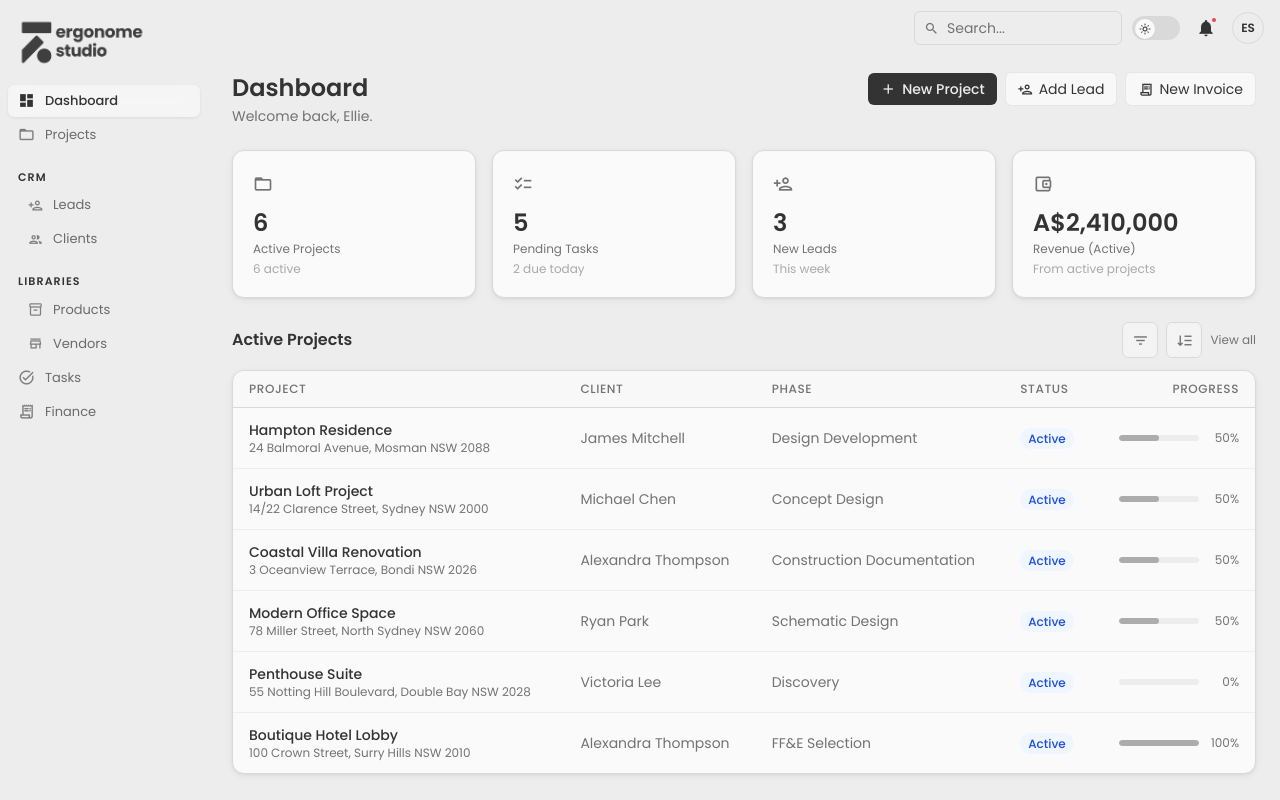
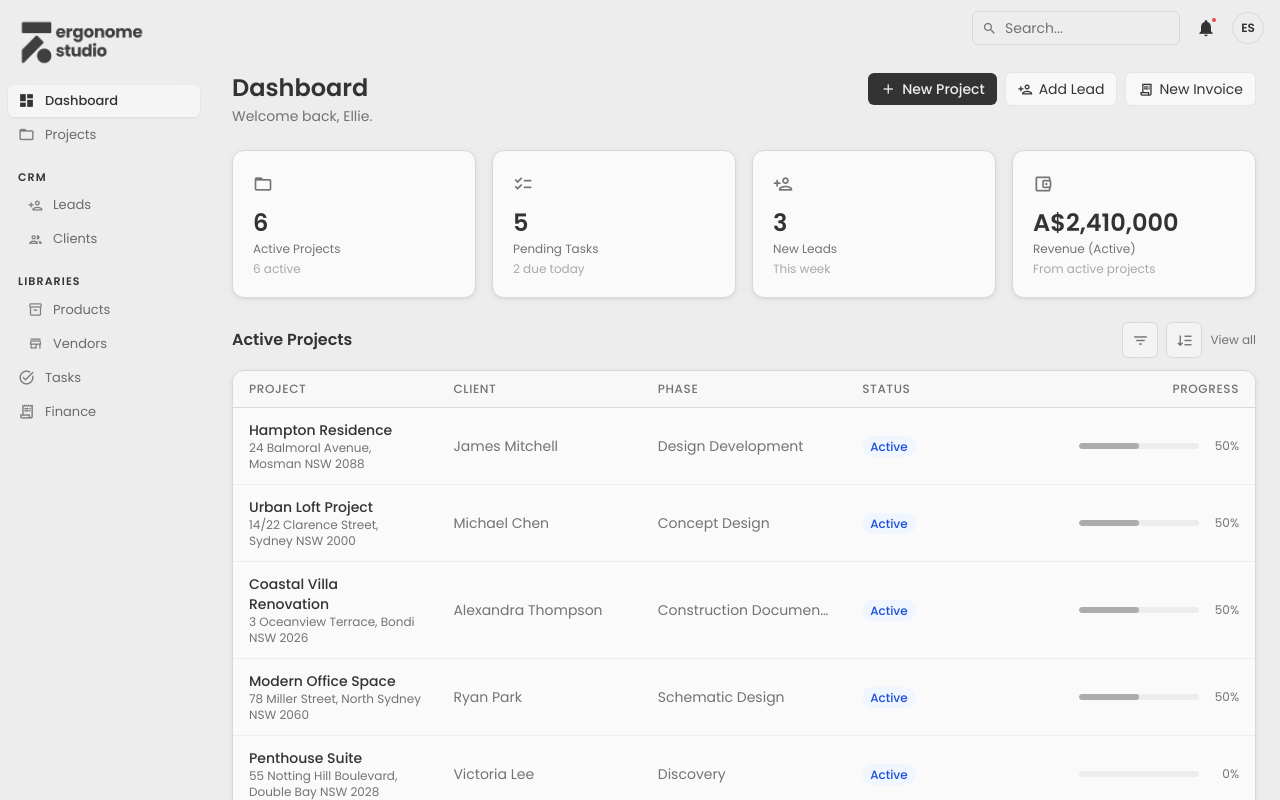
Before and after one commit to acfivemusic/studioos, a Next.js app: page /dashboard in a window 1280 px wide. Built offline with nearby package versions, Linux system fonts and the light colour scheme.

Commit message:
Updated trace

```diff
--- a/app/(app)/dashboard/page.tsx
+++ b/app/(app)/dashboard/page.tsx
@@ -232,7 +232,14 @@ export default function DashboardPage() {
           </div>
 
           <div className="card-base overflow-hidden">
-            <table className="w-full">
+            <table className="w-full table-fixed">
+              <colgroup>
+                <col className="w-1/5" />
+                <col className="w-1/5" />
+                <col className="w-1/5" />
+                <col className="w-1/5" />
+                <col className="w-1/5" />
+              </colgroup>
               <thead>
                 <tr className="border-b border-border bg-muted/20">
                   <th className="table-header text-left">Project</th>
@@ -256,15 +263,15 @@ export default function DashboardPage() {
                         <p className="font-medium text-sm">{project.name}</p>
                         <p className="text-xs text-muted-foreground">{project.address}</p>
                       </td>
-                      <td className="table-cell text-sm text-muted-foreground">{project.client?.primaryContact || '—'}</td>
-                      <td className="table-cell text-sm text-muted-foreground">{project.currentPhase}</td>
+                      <td className="table-cell text-sm text-muted-foreground overflow-hidden text-ellipsis whitespace-nowrap">{project.client?.primaryContact || '—'}</td>
+                      <td className="table-cell text-sm text-muted-foreground overflow-hidden text-ellipsis whitespace-nowrap">{project.currentPhase}</td>
                       <td className="table-cell"><ProjectStatusBadge status={project.status} /></td>
                       <td className="table-cell text-right">
                         <div className="flex items-center justify-end gap-2">
-                          <div className="w-20 h-1.5 bg-muted rounded-full overflow-hidden">
+                          <div className="flex-1 h-1.5 bg-muted rounded-full overflow-hidden max-w-[120px]">
                             <div className="h-full rounded-full transition-all" style={{ width: `${project.progress}%`, background: 'rgba(51,51,51,0.35)' }} />
                           </div>
-                          <span className="text-xs text-muted-foreground w-8 text-right">{project.progress}%</span>
+                          <span className="text-xs text-muted-foreground w-8 text-right flex-shrink-0">{project.progress}%</span>
                         </div>
                       </td>
                     </tr>
--- a/app/(app)/layout.tsx
+++ b/app/(app)/layout.tsx
@@ -4,7 +4,6 @@ import { ReactNode, useState, useEffect, useRef, useMemo } from 'react';
 import Link from 'next/link';
 import Image from 'next/image';
 import { usePathname } from 'next/navigation';
-import { useTheme } from 'next-themes';
 import { DesignerProvider } from '@/lib/designer-context';
 import { SettingsProvider } from '@/lib/settings-context';
 import { NotificationProvider } from '@/lib/notification-context';
@@ -14,34 +13,6 @@ import { UserMenu } from '@/components/UserMenu';
 import { mockProjects } from '@/lib/projects-data';
 import { mockClients, mockLeads } from '@/lib/crm-data';
 import { mockSchedules } from '@/lib/schedules-data';
-
-// ── Theme Toggle (pill switch style) ─────────────────────────────────────────
-function ThemeToggle() {
-  const { resolvedTheme, setTheme } = useTheme();
-  const [mounted, setMounted] = useState(false);
-  useEffect(() => setMounted(true), []);
-  if (!mounted) return <div className="w-14 h-7" />;
-  const isDark = resolvedTheme === 'dark';
-  return (
-    <button
-      onClick={() => setTheme(isDark ? 'light' : 'dark')}
-      title={isDark ? 'Switch to light mode' : 'Switch to dark mode'}
-      className={`relative w-12 h-6 rounded-full transition-colors duration-300 focus:outline-none border border-border/40 ${
-        isDark ? 'bg-foreground/30' : 'bg-foreground/10'
-      }`}
-    >
-      <span
-        className={`absolute top-0.5 left-0.5 w-5 h-5 rounded-full bg-card flex items-center justify-center shadow-sm transition-transform duration-300 ${
-          isDark ? 'translate-x-6' : 'translate-x-0'
-        }`}
-      >
-        <span className="material-icons-outlined text-foreground" style={{ fontSize: 12 }}>
-          {isDark ? 'dark_mode' : 'light_mode'}
-        </span>
-      </span>
-    </button>
-  );
-}
 
 // ── Nav items ─────────────────────────────────────────────────────────────────
 const topNav = [
@@ -309,7 +280,6 @@ function AppLayoutInner({ children }: { children: ReactNode }) {
         {/* Header — transparent, no border */}
         <header className="h-14 flex-shrink-0 sticky top-0 z-10 px-4 flex items-center justify-end gap-2.5">
           <GlobalSearch />
-          <ThemeToggle />
           <NotificationCenter />
           <UserMenu />
         </header>
--- a/components/crm/NewClientModal.tsx
+++ b/components/crm/NewClientModal.tsx
@@ -19,7 +19,7 @@ export function NewClientModal({ onClose }: NewClientModalProps) {
     setForm((prev) => ({ ...prev, [field]: value }));
 
   return (
-    <div className="fixed inset-0 z-50 flex items-center justify-center">
+    <div className="fixed inset-0 z-[60] flex items-center justify-center">
       <div className="absolute inset-0 bg-black/20" onClick={onClose} />
       <div className="relative bg-card border border-border rounded-2xl shadow-xl w-full max-w-lg max-h-[90vh] flex flex-col mx-4 overflow-hidden">
         <div className="flex items-center justify-between px-6 py-4 border-b border-border flex-shrink-0">
--- a/components/projects/schedules/ProductDetailsModal.tsx
+++ b/components/projects/schedules/ProductDetailsModal.tsx
@@ -192,6 +192,16 @@ export function ProductDetailsModal({ product, onClose, onSave }: ProductDetails
                   <FormRow label="Manufacturer">
                     <ModalInput value={form.manufacturer} onChange={(v) => set('manufacturer', v)} placeholder="Manufacturer" />
                   </FormRow>
+                  <FormRow label="Product URL" className="col-span-2">
+                    <div className="flex items-center gap-2">
+                      <ModalInput value={form.productUrl} onChange={(v) => set('productUrl', v)} placeholder="https://" />
+                      {form.productUrl && (
+                        <a href={form.productUrl} target="_blank" rel="noopener noreferrer" className="text-sm text-foreground underline hover:text-muted-foreground transition-colors flex-shrink-0">
+                          Product Link
+                        </a>
+                      )}
+                    </div>
+                  </FormRow>
                 </div>
               </div>
             )}
@@ -281,8 +291,8 @@ export function ProductDetailsModal({ product, onClose, onSave }: ProductDetails
               Preview Spec Sheet
             </button>
             <button onClick={() => {}} className="notion-button border border-border text-sm">
-              <span className="material-icons-outlined" style={{ fontSize: 15 }}>download</span>
-              Download PDF Spec Sheet
+              <span className="material-icons-outlined" style={{ fontSize: 15 }}>picture_as_pdf</span>
+              Export Spec Sheet
             </button>
           </div>
           <div className="flex items-center gap-2">
@@ -316,9 +326,9 @@ function ModalInput({
   );
 }
 
-function FormRow({ label, children }: { label: string; children: React.ReactNode }) {
+function FormRow({ label, children, className }: { label: string; children: React.ReactNode; className?: string }) {
   return (
-    <div>
+    <div className={className}>
       <label className="block text-xs text-muted-foreground mb-1.5">{label}</label>
       {children}
     </div>
--- a/components/projects/schedules/ProductSidePanel.tsx
+++ b/components/projects/schedules/ProductSidePanel.tsx
@@ -197,8 +197,8 @@ export function ProductSidePanel({
                   <div className="flex items-center gap-1.5 w-full">
                     <PanelInput value={form.productUrl} onChange={v => set('productUrl', v)} placeholder="https://" className="flex-1" />
                     {form.productUrl && (
-                      <a href={form.productUrl} target="_blank" rel="noopener noreferrer" className="p-1 hover:bg-muted rounded transition-colors text-muted-foreground flex-shrink-0">
-                        <span className="material-icons-outlined" style={{ fontSize: 14 }}>open_in_new</span>
+                      <a href={form.productUrl} target="_blank" rel="noopener noreferrer" className="text-sm text-foreground underline hover:text-muted-foreground transition-colors flex-shrink-0 whitespace-nowrap">
+                        Product Link
                       </a>
                     )}
                   </div>
--- a/components/projects/schedules/ScheduleBuilder.tsx
+++ b/components/projects/schedules/ScheduleBuilder.tsx
@@ -473,7 +473,7 @@ export function ScheduleBuilder({ schedule, onChange }: ScheduleBuilderProps) {
       </div>
 
       {/* ── Schedule Content — sits directly on page ── */}
-      <div className="pb-8">
+      <div className="pt-4 pb-8">
         {/* Financial Summary slim card — only in financial view */}
         {viewMode === 'financial' && (
           <div className="mb-4 px-4 py-3 card-base">
```
Also changed, not shown: app/(app)/projects/page.tsx (+16 -6 lines), components/projects/NewProjectModal.tsx (+4 -9 lines).
